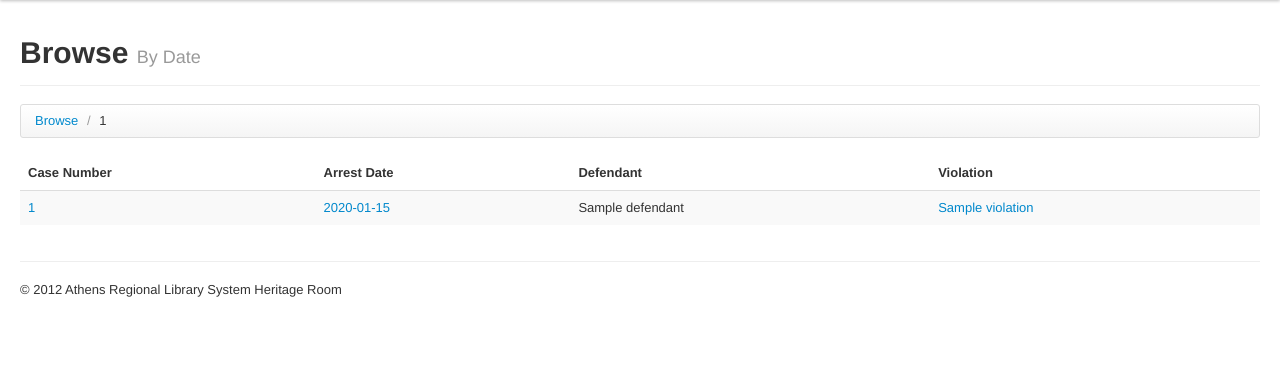
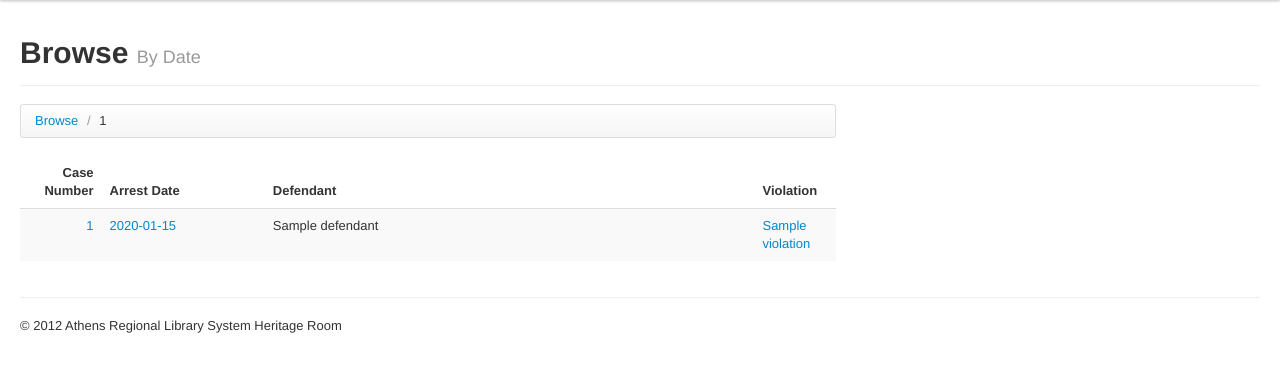
Before and after one commit to dhellmann/athensdocket, a Flask app: page /browse/date/1 in a window 1280 px wide. Shown: the part 40-412 px from the top of the page. Run offline with Flask 2, Linux system fonts and the light colour scheme; a database or web service that is not in the repository returns one stand-in record (values such as "Sample title"); some libraries are stand-ins or nearby versions.

Commit message:
clean up table formatting on browse list
Change-Id: Ib00d3f8b0ae0aabc812bfc900d53a623ba849791

```diff
--- a/docket/templates/browse_date.html
+++ b/docket/templates/browse_date.html
@@ -10,7 +10,7 @@
 </div>
 
 <div class="row-fluid">
-<div class="span12">
+<div class="span8">
 
 <ul class="breadcrumb">
   <li><a href="{{ url_for('browse') }}">Browse</a> <span class="divider">/</span></li>
@@ -37,16 +37,16 @@
   <table class="table table-striped">
     <thead>
       <tr>
-        <th>Case Number</th>
-        <th>Arrest Date</th>
+        <th style="text-align: right;" width="10%">Case Number</th>
+        <th width="20%">Arrest Date</th>
         <th>Defendant</th>
-        <th>Violation</th>
+        <th width="10%">Violation</th>
       </tr>
     </thead>
     <tbody>
       {% for case in cases %}
       <tr>
-        <td><a href="{{ url_for('case', caseid=case._id) }}">{{case.number}}</a></td>
+        <td style="text-align: right;"><a href="{{ url_for('case', caseid=case._id) }}">{{case.number}}</a></td>
         <td><a href="{{ url_for('browse_date',
                      year=case.arrest_date.year,
                      month=case.arrest_date.month,
```
